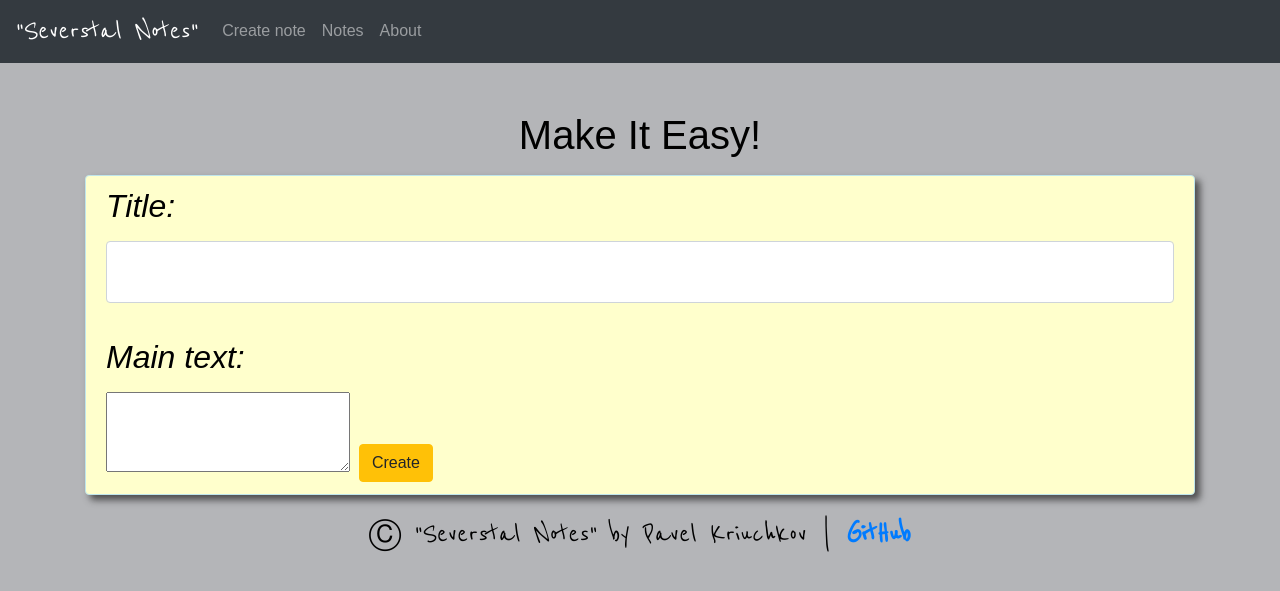
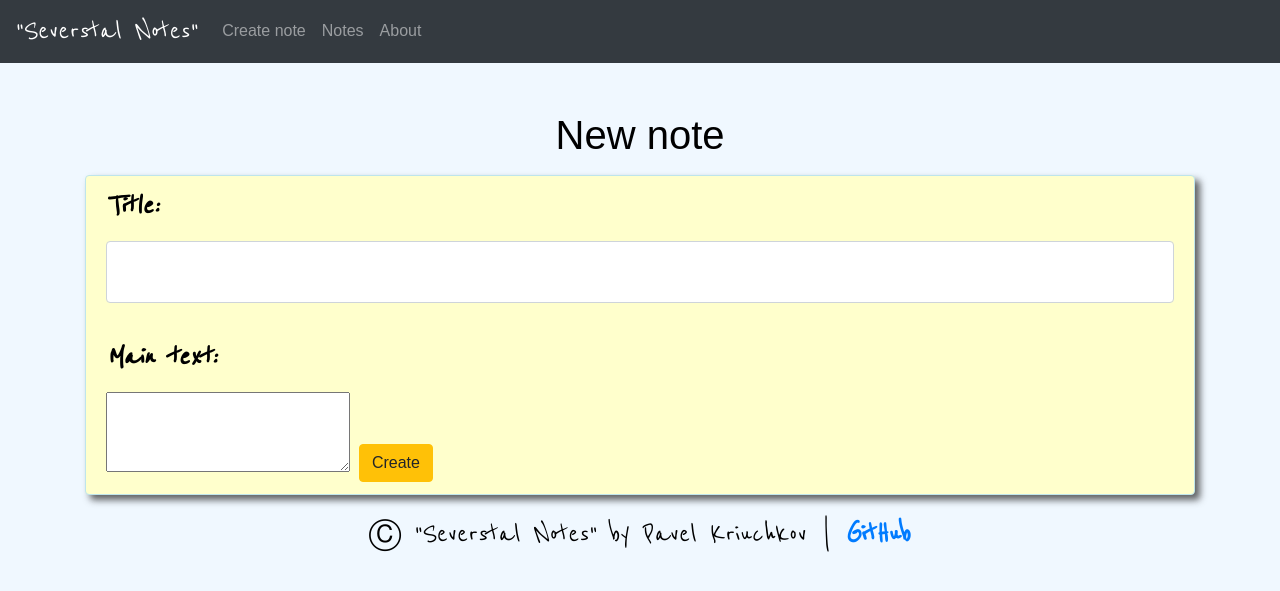
Before and after one commit to pvlKryu/Severstal_Notes, a Flask app: page /create_note in a window 1280 px wide. Shown: the top 591 px of the page. Run offline with Flask 2, Linux system fonts and the light colour scheme; some libraries are stand-ins or nearby versions.

Commit message:
final commit

```diff
--- a/app.py
+++ b/app.py
@@ -2,8 +2,6 @@ from flask import Flask, render_template, url_for, request, redirect
 from flask_sqlalchemy import SQLAlchemy  # Подключение БД
 from datetime import date, datetime
 from werkzeug.utils import redirect  # Импорт функции реального времени
-from sqlalchemy import func, text
-# import bleach  # для защиты входных данных от "злых" скриптов
 
 app = Flask(__name__)
 app.config['SQLALCHEMY_DATABASE_URI'] = 'sqlite:///notes.db'  # Создаем БД
@@ -19,6 +17,8 @@ class Note(db.Model):  # создаем класс Заметка
     def __repr__(self):  # По запросу будет выдаваться объект + ID
         return '<Note %r>' % self.id
 
+### Определяем маршруты ###
+
 
 @app.route('/')
 @app.route('/home')
@@ -31,16 +31,10 @@ def about():
     return render_template("about.html")
 
 
-@app.route('/base')
-def base():
-    return render_template("base.html")
-
-
 @app.route('/create_note', methods=['POST', 'GET'])
 def create_note():
     if request.method == "POST":
         title = request.form['title']  # Заполняем поля из формы
-        # text = request.form['text']
         text = request.form['editordata']
         # Создаем объект, заполняем поля, передавая переменные
         note = Note(title=title, text=text)
@@ -55,7 +49,6 @@ def create_note():
         except:  # На случай ошибки
             return render_template("create_note.html")
         # traceback.format_exc() # Код ошибки
-
     else:
         return render_template("create_note.html")
 
@@ -108,7 +101,6 @@ def notes_update(note_id):
     else:
         return render_template("note_update.html", note=note)
 
-
 # @app.route('/healthy')
 # def healthy():
 #     db.engine.execute('SELECT 1')
--- a/requirements.txt
+++ b/requirements.txt
@@ -5,6 +5,7 @@ colorama==0.4.4
 Flask==2.1.1
 Flask-SQLAlchemy==2.5.1
 greenlet==1.1.2
+gunicorn==20.1.0
 itsdangerous==2.1.2
 Jinja2==3.1.1
 MarkupSafe==2.1.1
--- a/static/main.css
+++ b/static/main.css
@@ -10,25 +10,17 @@ body {
   background-color: var(--bs-body-bg);
   -webkit-text-size-adjust: 100%;
   -webkit-tap-highlight-color: transparent;
-
   min-height: 100%;
   display: grid;
   grid-template-rows: auto 1fr auto;
-
-  /* background-image: url('/static/images/logs2.jpeg');
-  background-size: cover; */
-  background-color: #b4b5b8;
-
+  background-color: aliceblue;
 }
-
-
 
 .text {
   font-family: 'Reenie Beanie';
   font-size: 2rem;
   max-width: auto;
   text-align: justify;
-  /* text-decoration: none; */
 }
 
 .note {
@@ -37,7 +29,6 @@ body {
   color: #000;
   background: #ffc;
   box-shadow: 5px 5px 7px rgba(33, 33, 33, .7);
-  /* font-family: 'Reenie Beanie'; */
   font-size: 2rem;
 }
 
@@ -77,13 +68,16 @@ footer {
   color: black;
 }
 
-.index_note{
-
+.index_note {
   /* сверху | горизонтально | снизу */
   margin: 5em auto 3em;
-
   max-width: 50%;
   padding: auto;
-
   text-align: center;
 }
+
+@media print {
+  .noPrint {
+    display: none;
+  }
+}
--- a/templates/base.html
+++ b/templates/base.html
@@ -5,7 +5,7 @@
   <!-- Required meta tags -->
   <meta charset="utf-8">
   <meta name="viewport" content="width=device-width, initial-scale=1, shrink-to-fit=no">
-
+  <!-- Подключаем Bootstrap and Summernote Editor -->
   <script src="https://code.jquery.com/jquery-3.5.1.min.js" crossorigin="anonymous"></script>
   <script src="https://cdn.jsdelivr.net/npm/popper.js@1.16.0/dist/umd/popper.min.js"
     integrity="sha384-Q6E9RHvbIyZFJoft+2mJbHaEWldlvI9IOYy5n3zV9zzTtmI3UksdQRVvoxMfooAo" crossorigin="anonymous">
@@ -23,12 +23,15 @@
   <link rel="stylesheet" href="{{ url_for('static', filename='main.css') }}">
   <title>Severstal Notes</title>
   <link href="https://fonts.googleapis.com/css2?family=Reenie+Beanie&display=swap" rel="stylesheet">
-  <title>{% block title %}{% endblock %}</title>
+
+  <title>
+    {% block title %}
+    {% endblock %}
+  </title>
 
 </head>
 
 <body>
-  <!-- <h1>Severstal Notes</h1> -->
 
   <nav class=" navbar navbar-expand-lg navbar-dark bg-dark">
     <a class="text navbar-brand " href="/home"> "Severstal Notes"</a>
@@ -49,20 +52,19 @@
           <a class="nav-link" href="/about">About</a>
         </li>
       </ul>
-
-      <!-- <a class="btn btn-sm btn-outline-secondary  mr-sm-2" onClick=window.print() href="#">Print</a> -->
     </div>
-
   </nav>
 
   {% block body %}
 
   {% endblock %}
 
-  <footer class="text" >
-    <p>Ⓒ "Severstal Notes" by Pavel Kriuchkov | <a href="https://github.com/pvlKryu"> <b>GitHub</b> </p>
+  <footer class="text">
+    <p>
+      <font color="black">Ⓒ "Severstal Notes" by Pavel Kriuchkov | <a href="https://github.com/pvlKryu"> <b>GitHub</b>
+      </font>
+    </p>
   </footer>
-
 
 </body>
 
--- a/templates/create_note.html
+++ b/templates/create_note.html
@@ -6,31 +6,31 @@ Create Note
 
 {% block body %}
 <div class="container mt-5">
-    <H1 align="center" >Make It Easy!</H1>
-    <div class="note alert alert-info">
+    <H1 align="center">New note</H1>
+    <div class="note alert alert-info ">
         <form method="POST">
-            <p><i>Title:</i></p>
+            <p class="text"><i><b>Title:</b></i></p>
             <input type="text" name="title" id="title" class="text form-control"><br>
-            <p><I>Main text:</I></p>
+            <p class="text"><I><b>Main text:</b></I></p>
 
             <textarea id="summernote" name="editordata" class="text"></textarea>
-            <input type="submit" class="btn btn-warning" value="Create">
+            <b></b><input type="submit" class="btn btn-warning" value="Create">
 
-
+            <!-- Скрипты для работы Summernote Editor -->
             <script>
                 $(document).ready(function () {
                     $('#summernote').summernote();
                 });
             </script>
-
+            <!-- Выбор инструментов Summernote Editor -->
             <script>
                 $('#summernote').summernote({
                     toolbar: [
                         // [groupName, [list of button]]
                         ['style', ['style']],
-                        //   ['fontname', ['fontname']],
+                        ['fontname', ['fontname']],
                         ['style', ['bold', 'italic', 'underline', 'clear']],
-                        //   ['font', ['strikethrough', 'superscript', 'subscript']],
+                        ['font', ['strikethrough', 'superscript', 'subscript']],
                         ['fontsize', ['fontsize']],
                         ['color', ['color']],
                         ['para', ['ul', 'ol', 'paragraph']],
--- a/templates/notes.html
+++ b/templates/notes.html
@@ -5,7 +5,6 @@ All Notes
 {% endblock %}
 
 {% block body %}
-
 
 <div class="container mt-5">
     <div class="container d-flex justify-content-between ">
```
Also changed, not shown: templates/about.html (+3 -4 lines), templates/index.html (+3 -4 lines), templates/note_detail.html (+3 -4 lines), templates/note_update.html (+7 -11 lines), notes.db, readme.md.
